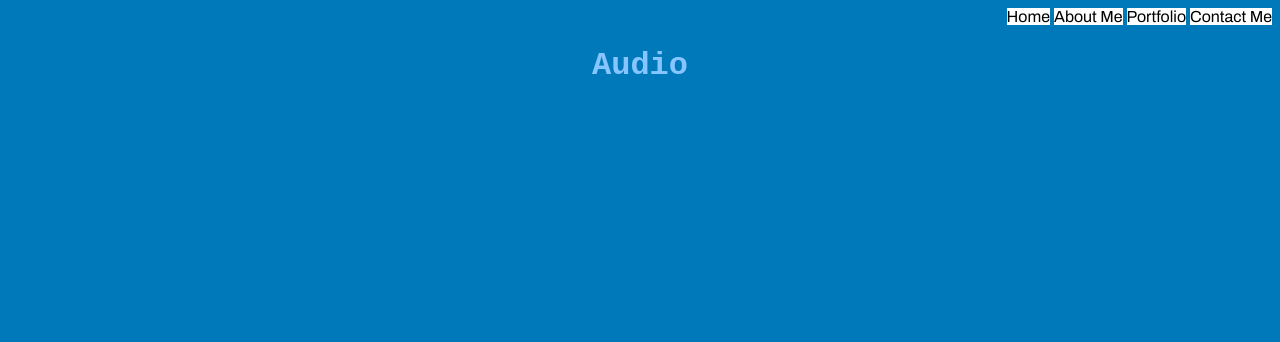
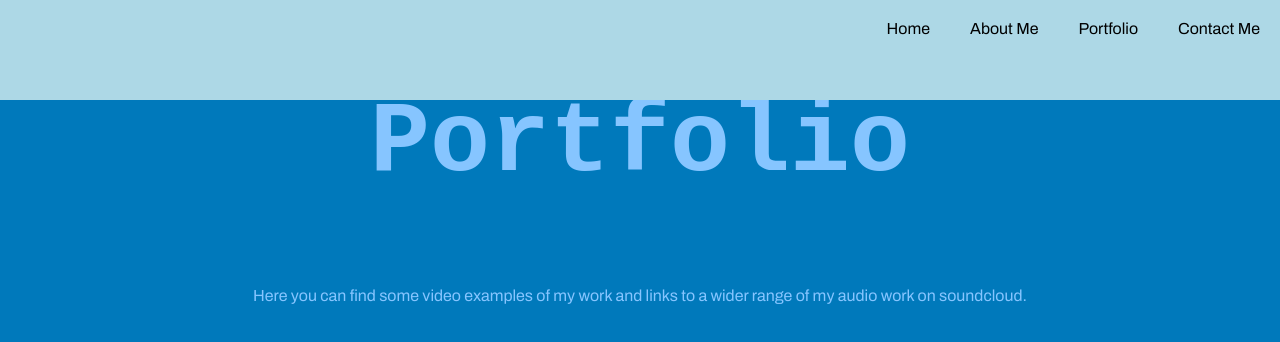
Before and after one commit to ManInBlue917/website-project, a plain HTML site: page audioinfo.html in a window 1280 px wide. Drawn offline with Linux system fonts and the light colour scheme; a web font is replaced by a local one.

Commit message:
Images and Bug Fixes
Added link to email and fixed issue with the heaer bar

```diff
--- a/audioinfo.html
+++ b/audioinfo.html
@@ -6,16 +6,20 @@
     <link rel="stylesheet" type="text/css" href="main.css">
 </head>
 <body>
-    <div class="right">
-        <a class="general-text navigation" href="index.html">Home</a>
-        <a class="general-text navigation" href="aboutme.html">About Me</a>
-        <a class="general-text navigation" href="audioinfo.html">Portfolio</a>
-        <a class="general-text navigation" href="contactme.html">Contact Me</a>
+    <div class="right header-bar">
+        <div><a class="general-text navigation centred" href="contactme.html">Contact Me</a></div>
+        <div><a class="general-text navigation centred" href="audioinfo.html">Portfolio</a></div>
+        <div><a class="general-text navigation centred" href="aboutme.html">About Me</a></div>
+        <div><a class="general-text navigation centred" href="index.html">Home</a></div>
     </div>
 
-    <div class="centred"><h1 class="heading">Audio</h1>
+    <div class="centred"><h1 class="heading">Portfolio</h1>
 
     <!--Links to soundcloud with embedded video of projects I've worked on finished and unfinished-->
-
+    <div>
+        <p class="general-text centred">
+            Here you can find some video examples of my work and links to a wider range of my audio work on soundcloud.
+        </p>
+    </div>
 </body>
 </html>
--- a/main.css
+++ b/main.css
@@ -20,21 +20,30 @@ body{
 .header-bar{
     display: flex;
     flex-direction: row-reverse;
-    position: relative;
+    position: absolute;
+    top: 0px;
+    left: 0px;
     padding: 0px;
     height: 100px;
+    width: 100%;
     background-color: lightblue;
 }
 
 .navigation{
-    position: relative;
+    float: left;
     color: black;
-    background: white;
     text-decoration: none;
+    height: 100px;
+    padding: 20px;
+}
+
+@keyframes navigation_hover{
+    0% {height: 100px;}
 }
 
 .navigation:hover{
     color: whitesmoke;
+    background: rgb(0, 146, 190);
 }
 
 .centred{
@@ -54,8 +63,17 @@ body{
     size: 25px;
 }
 
+.icon{
+    width: 50px;
+}
+
 .heading{
     font-family: 'Francois One', monospace;
+    padding: 20px;
+}
+
+.text-box{
+    width: 500px;
 }
 
 .general-text{
@@ -63,5 +81,5 @@ body{
 }
 
 h1{
-    size: 75%;
+    font-size: 100px;
 }
```
Also changed, not shown: aboutme.html (+10 -6 lines), contactme.html (+5 -5 lines), index.html (+9 -8 lines), images/Email_Icon_White.png (added), images/Twitter_Logo_White.png (added).
